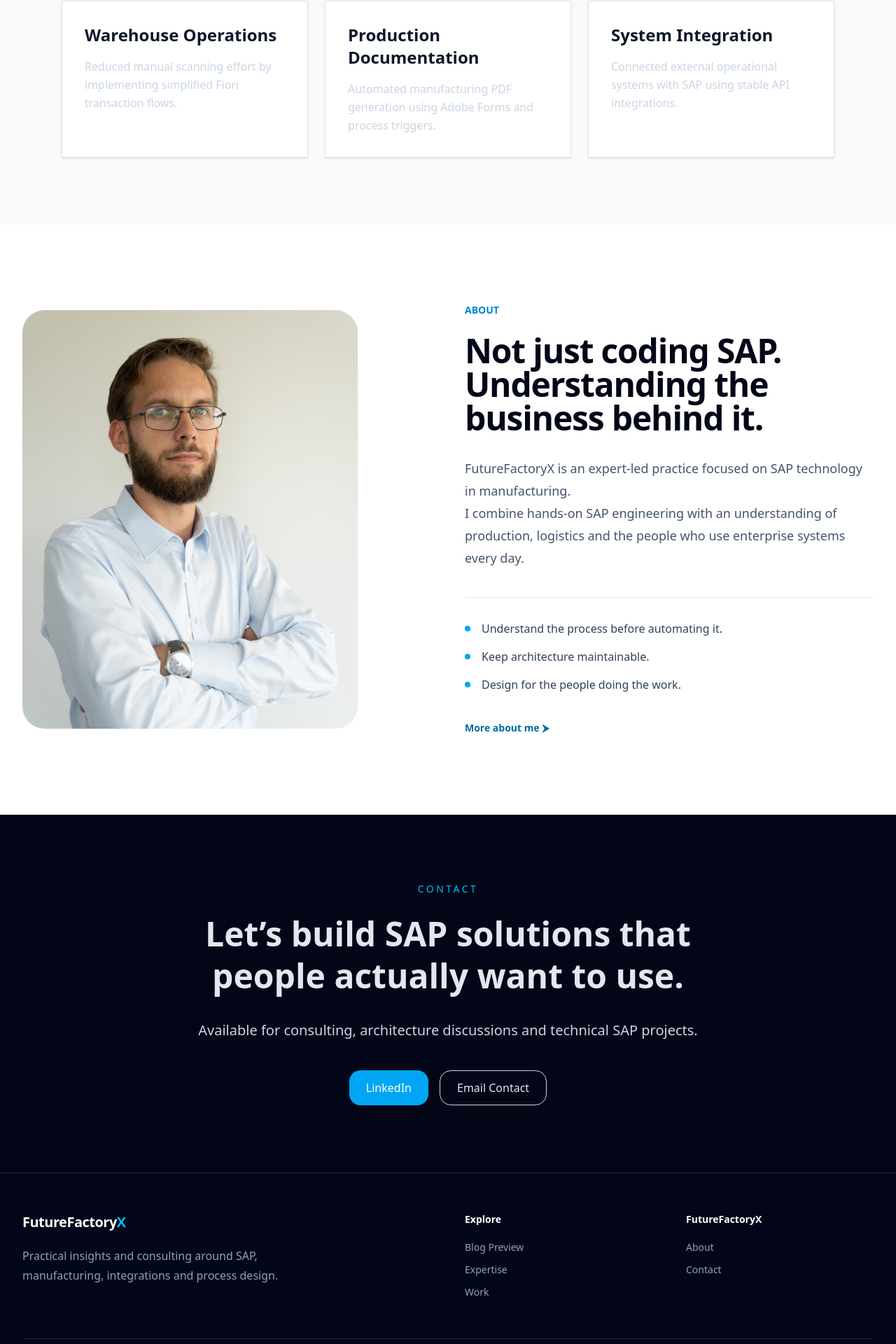
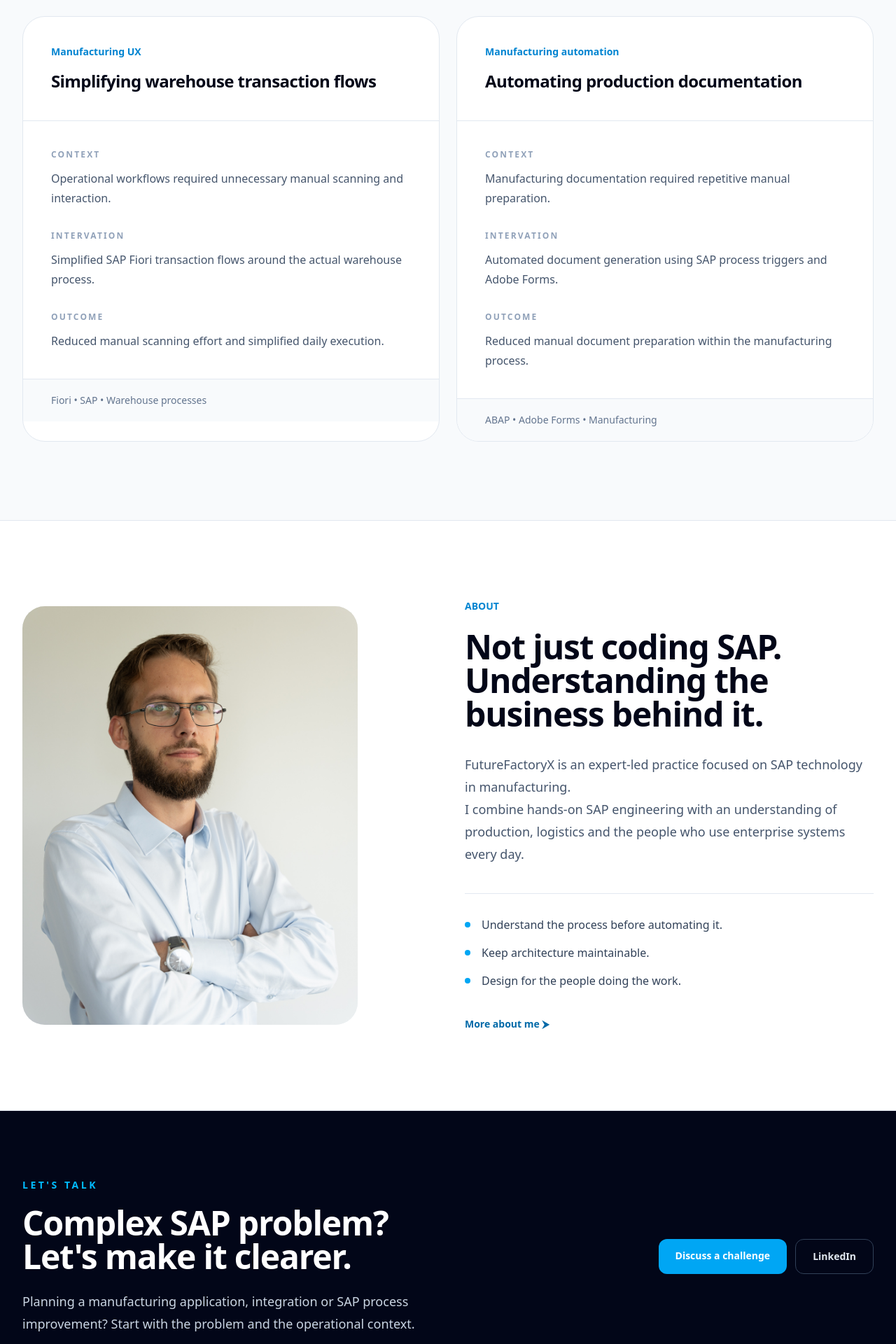
Before and after one commit to FutureFactoryX/FutureFactoryX, a Next.js app: page / in a window 1280 px wide. Shown: the part 3611-5531 px from the top of the page at 70% size. Built offline with nearby package versions, Linux system fonts and the light colour scheme.

Commit message:
October Roll-Out ver.0.2.0

```diff
--- a/src/components/CaseStudies.tsx
+++ b/src/components/CaseStudies.tsx
@@ -1,39 +1,95 @@
+const projects = [
+  {
+    category: "Manufacturing UX",
+    title: "Simplifying warehouse transaction flows",
+    context: "Operational workflows required unnecessary manual scanning and interaction.",
+    intervention: "Simplified SAP Fiori transaction flows around the actual warehouse process.",
+    outcome: "Reduced manual scanning effort and simplified daily execution.",
+    capabilities: "Fiori • SAP • Warehouse processes",
+  },
+  {
+    category: "Manufacturing automation",
+    title: "Automating production documentation",
+    context: "Manufacturing documentation required repetitive manual preparation.",
+    intervention: "Automated document generation using SAP process triggers and Adobe Forms.",
+    outcome: "Reduced manual document preparation within the manufacturing process.",
+    capabilities: "ABAP • Adobe Forms • Manufacturing",
+  },
+];
+
 export default function CaseStudies() {
     return (
-      <section className="bg-slate-50 text-slate-900">
-        <div className="max-w-6xl mx-auto px-6 py-24">
-          <div className="mb-14">
-            <p className="uppercase tracking-[0.25em] text-sm text-sky-400 mb-6">
-              Case Studies
+      <section className="border-b border-slate-200 bg-slate-50">
+        <div className="mx-auto max-w-7xl px-6 py-20 lg:px-8 lg:py-28">
+          <div className="max-w-3xl">
+            <p className="text-sm font-semibold uppercase tracking-[0.25em] text-sky-600">
+              Selected Work
             </p>
 
-            <h2 className="text-4xl font-bold leading-tight max-w-3xl">
-              Example business outcomes from technical SAP work.
+            <h2 className="mt-6 text-4xl font-bold tracking-tight text-slate-950 sm:text-5xl">
+              Technical work measured by operational impact.
             </h2>
           </div>
 
-          <div className="grid lg:grid-cols-3 gap-6">
-            {[
-              {
-                title: "Warehouse Operations",
-                text: "Reduced manual scanning effort by implementing simplified Fiori transaction flows.",
-              },
-              {
-                title: "Production Documentation",
-                text: "Automated manufacturing PDF generation using Adobe Forms and process triggers.",
-              },
-              {
-                title: "System Integration",
-                text: "Connected external operational systems with SAP using stable API integrations.",
-              },
-            ].map((item) => (
-              <div
-                key={item.title}
-                className="rounded-2x1 border border-slate-200 bg-white p-8 shadow-sm"
+          <div className="mt-14 grid gap-6 lg:grid-cols-2">
+            {projects.map((project) => (
+              <article
+                key={project.title}
+                className="
+                  overflow-hidden
+                  rounded-[2rem]
+                  border
+                  border-slate-200
+                  bg-white
+                "
               >
-                <h3 className="text-2xl font-semibold mb-4">{item.title}</h3>
-                <p className="text-slate-300 leading-relaxed">{item.text}</p>
-              </div>
+                <div className="border-b border-slate-200 p-8 lg:p-10">
+                  <p className="text-sm font-semibold text-sky-600">
+                    {project.category}
+                  </p>
+
+                  <h3 className="mt-4 text-2xl font-semibold tracking-tight text-slate-950">
+                    {project.title}
+                  </h3>
+                </div>
+
+                <div className="grid gap-8 p-8 lg:p-10">
+                  <div>
+                    <p className="text-xs font-semibold uppercase tracking-[0.18em] text-slate-400">
+                      Context
+                    </p>
+
+                    <p className="mt-3 leading-7 text-slate-600">
+                      {project.context}
+                    </p>
+                  </div>
+
+                  <div>
+                    <p className="text-xs font-semibold uppercase tracking-[0.18em] text-slate-400">
+                      Intervation
+                    </p>
+
+                    <p className="mt-3 leading-7 text-slate-600">
+                      {project.intervention}
+                    </p>
+                  </div>
+
+                  <div>
+                    <p className="text-xs font-semibold uppercase tracking-[0.18em] text-slate-400">
+                      Outcome
+                    </p>
+
+                    <p className="mt-3 leading-7 text-slate-600">
+                      {project.outcome}
+                    </p>
+                  </div>
+                </div>
+                <div className="border-t border-slate-200 bg-slate-50 px-8 py-5 lg:px-10">
+                  <p className="text-sm font-medium text-slate-500">
+                    {project.capabilities}
+                  </p>
+                </div>
+              </article>
             ))}
           </div>
         </div>
--- a/src/components/Contact.tsx
+++ b/src/components/Contact.tsx
@@ -1,27 +1,78 @@
+import Link from "next/link";
+
 export default function Contact() {
     return(
-      <section className="max-w-4xl mx-auto px-6 py-24 text-center">
-        <p className="uppercase tracking-[0.25em] text-sm text-sky-400 mb-6">
-          Contact
-        </p>
+      <section className="bg-slate-950">
+        <div className="mx-auto max-w-7xl px-6 py-20 lg:px-8  lg:py-24">
+          <div
+            className="
+              flex
+              flex-col
+              gap-10
+              lg:flex-row
+              lg:items-center
+              lg:justify-between
+            "
+          >
+            <div className="max-w-3xl">
+              <p className="text-sm font-semibold uppercase tracking-[0.25em] text-sky-400">
+                Let's talk
+              </p>
 
-        <h2 className="text-5xl font-bold leading-tight mb-8">
-          Let’s build SAP solutions that people actually want to use.
-        </h2>
+              <h2 className="mt-5 text-4xl font-bold tracking-tight text-white sm:text-5xl">
+                Complex SAP problem?
+                <br />
+                Let's make it clearer.
+              </h2>
 
-        <p className="text-xl text-slate-300 mb-10 leading-relaxed">
-          Available for consulting, architecture discussions and technical SAP
-          projects.
-        </p>
+              <p className="mt-6 max-w-2xl text-lg leading-8 text-slate-300">
+                Planning a manufacturing application, integration or SAP process improvement?
+                Start with the problem and the operational context.
+              </p>
+            </div>
 
-        <div className="flex flex-wrap justify-center gap-4">
-          <button className="bg-sky-500 text-white px-6 py-3 rounded-2xl hover:opacity-90 transition">
-            LinkedIn
-          </button>
+            <div className="flex shrink-0 flex-col gap-3 sm:flex-row">
+              <Link
+                href="/contact"
+                className="
+                  rounded-xl
+                  bg-sky-500
+                  px-6
+                  py-3.5
+                  text-center
+                  text-sm
+                  font-semibold
+                  text-white
+                  transition
+                  hover:bg-sky-400
+                "
+              >
+                Discuss a challenge
+              </Link>
 
-          <button className="border border-zinc-300 px-6 py-3 rounded-2xl hover:bg-slate-900 transition">
-            Email Contact
-          </button>
+              <a
+                href="https://www/linkedin.com/"
+                target="_blank"
+                rel="noreferrer"
+                className="
+                  rounded-xl
+                  border
+                  border-slate-700
+                  px-6
+                  py-3.5
+                  text-center
+                  text-sm
+                  font-semibold
+                  text-slate-200
+                  transition
+                  hover:border-slate-500
+                  hover:bg-slate-900
+                "
+              >
+                LinkedIn
+              </a>
+            </div>
+          </div>
         </div>
       </section>
     );
--- a/src/components/Footer.tsx
+++ b/src/components/Footer.tsx
@@ -86,7 +86,7 @@ export default function Footer() {
                     "
                 >
                     <p>
-                        © {new Date().getFullYear()} FutureFactoryX.
+                        © {new Date().getFullYear()} FutureFactoryX
                     </p>
 
                     <p>
```
